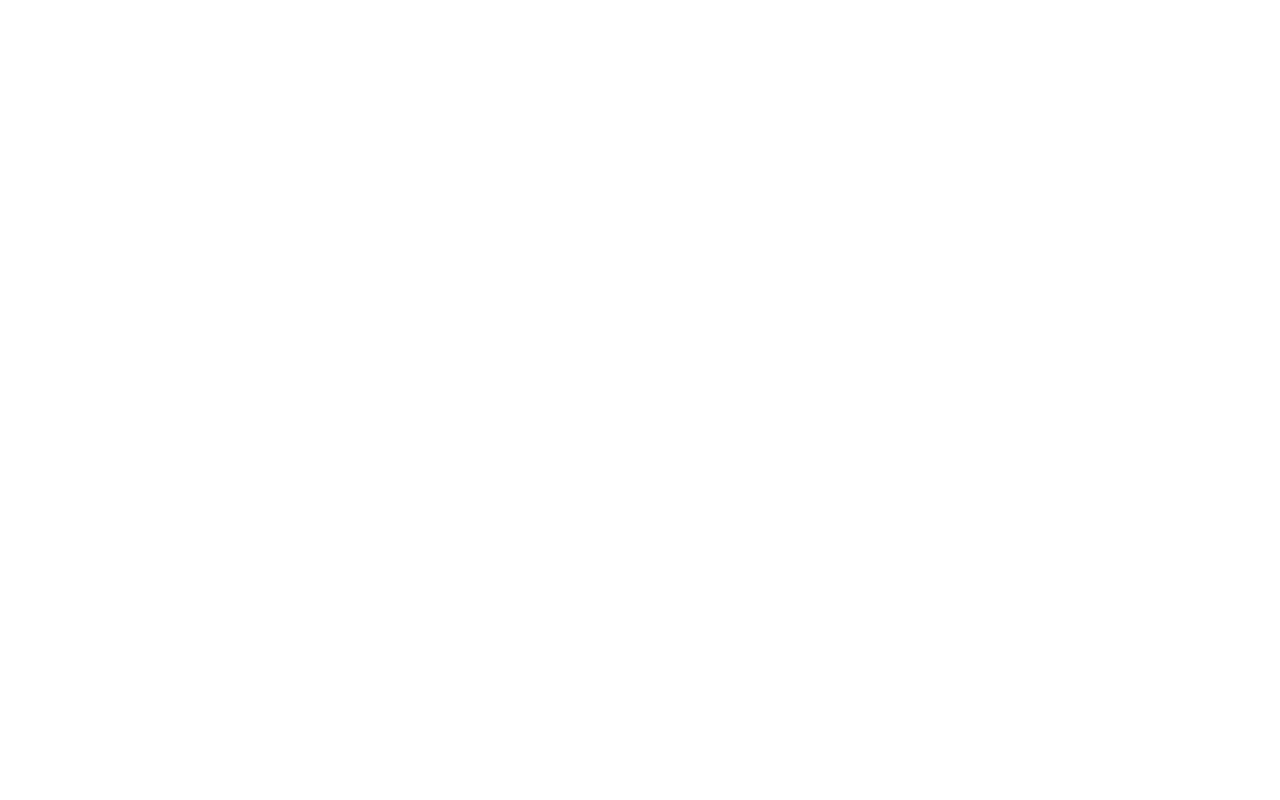
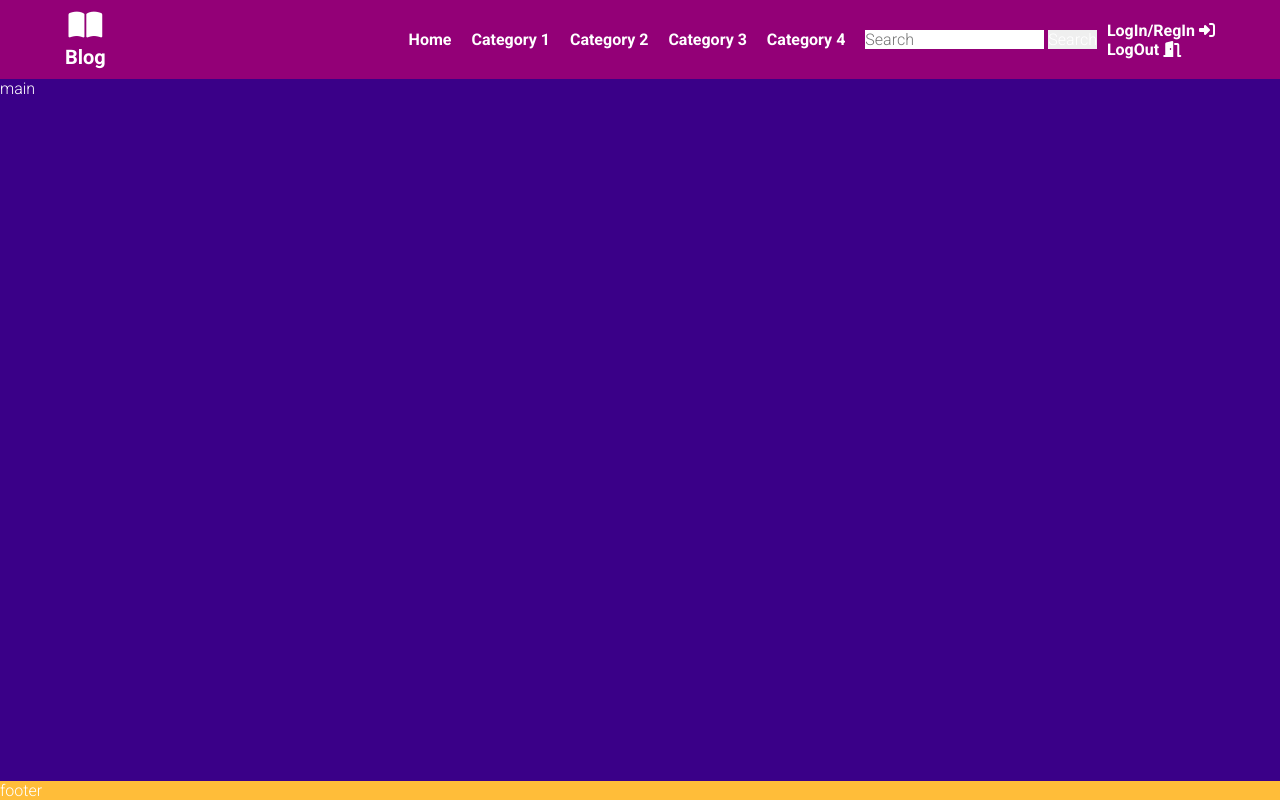
Before and after one commit to ostenbaken87/Blog, a website: page index.html in a window 1280 px wide. Drawn offline with Linux system fonts and the light colour scheme.

Commit message:
crated header

```diff
--- /dev/null
+++ b/css/particles/core.css
@@ -0,0 +1,51 @@
+* {
+    padding: 0;
+    margin: 0;
+    border: 0;
+    font-size: 100%;
+    box-sizing: border-box;
+    font-family: "Roboto", sans-serif;
+    color: white;
+}
+
+html, body {
+    height: 100%;
+}
+
+ol, ul {
+    list-style: none;
+}
+
+body {
+    background-color: #3A0088;
+}
+
+a {
+    text-decoration: none;
+    display: block;
+    color: white;
+    cursor: pointer;
+}
+
+.wrapper {
+    display: grid;
+    min-height: 100vh;
+    grid-template-rows: auto 1fr auto;
+}
+
+.wrapper_content{
+    max-width: 1170px;
+    margin: 0 auto;
+}
+
+.purple{
+    background-color: #930077;
+}
+
+.red{
+    background-color: #E61C5D;
+}
+
+.yellow{
+    background-color: #FFBD39;
+}
--- /dev/null
+++ b/css/particles/header.css
@@ -0,0 +1,43 @@
+.navbar {
+    display: flex;
+    justify-content: space-between;
+    align-items: center;
+    flex-wrap: wrap;
+    padding: 10px;
+}
+
+.navbar_title {
+    text-align: center;
+    font-weight: bold;
+}
+
+.navbar_logo {
+    margin-bottom: 5px;
+}
+
+.navbar_logo i {
+    font-size: 30px;
+}
+
+.navbar_brand {
+    font-size: 20px;
+}
+
+.navbar_menu {
+    display: flex;
+    align-items: center;
+    font-weight: bold;
+}
+
+.navbar_link {
+    margin: 0 10px;
+    justify-self: center;
+}
+
+.navbar_link a:hover {
+    color: #3A0088;
+}
+
+.navbar_form_search {
+    margin: 0 10px;
+}
--- /dev/null
+++ b/css/style.css
@@ -0,0 +1,2 @@
+@import url('/css/particles/core.css');
+@import url('/css/particles/header.css');
--- a/index.html
+++ b/index.html
@@ -3,9 +3,58 @@
 <head>
     <meta charset="UTF-8">
     <meta name="viewport" content="width=device-width, initial-scale=1.0">
+    <link rel="stylesheet" href="node_modules/@fortawesome/fontawesome-free/css/all.min.css">
+    <link rel="preconnect" href="https://fonts.googleapis.com">
+<link rel="preconnect" href="https://fonts.gstatic.com" crossorigin>
+<link href="https://fonts.googleapis.com/css2?family=Roboto:wght@100;300;700&display=swap" rel="stylesheet">
+<link rel="stylesheet" href="/css/style.css">
     <title>Blog</title>
 </head>
 <body>
+    <div class="wrapper">
+        <header class="purple">
+            <nav class="navbar wrapper_content">
 
+                <div class="navbar_title">
+                    <div class="navbar_logo">
+                        <i class="fas fa-book-open"></i>
+                    </div>
+
+                    <div class="navbar_brand">
+                        <a class="navbar_brand_link" href="#">Blog</a>
+                    </div>
+                </div>
+
+                <div class="navbar_menu">
+                    <div class="navbar_link">
+                        <a href="index.html">Home</a>
+                    </div>
+                    <div class="navbar_link">
+                        <a href="show_categories.html">Category 1</a>
+                    </div>
+                    <div class="navbar_link">
+                        <a href="show_tags.html">Category 2</a>
+                    </div>
+                    <div class="navbar_link">
+                        <a href="show_posts.html">Category 3</a>
+                    </div>
+                    <div class="navbar_link">
+                        <a href="show_users.html">Category 4</a>
+                    </div>
+                    <form class="navbar_form_search">
+                        <input class="form-search-input" type="text" placeholder="Search">
+                        <button class="btn btn-search" type="submit">Search</button>
+                    </form>
+                    <div class="navbar_enter">
+                        <div class="navbar_login">LogIn/RegIn <i class="fas fa-sign-in-alt"></i></div>
+                        <div class="navbar_logout">LogOut <i class="fas fa-door-open"></i></div>
+                    </div>
+                </div>
+
+            </nav>
+        </header>
+        <main>main</main>
+        <footer class="yellow">footer</footer>
+    </div>
 </body>
 </html>
```
Also changed, not shown: package.json (added, +14 -0 lines), 1 other file.
